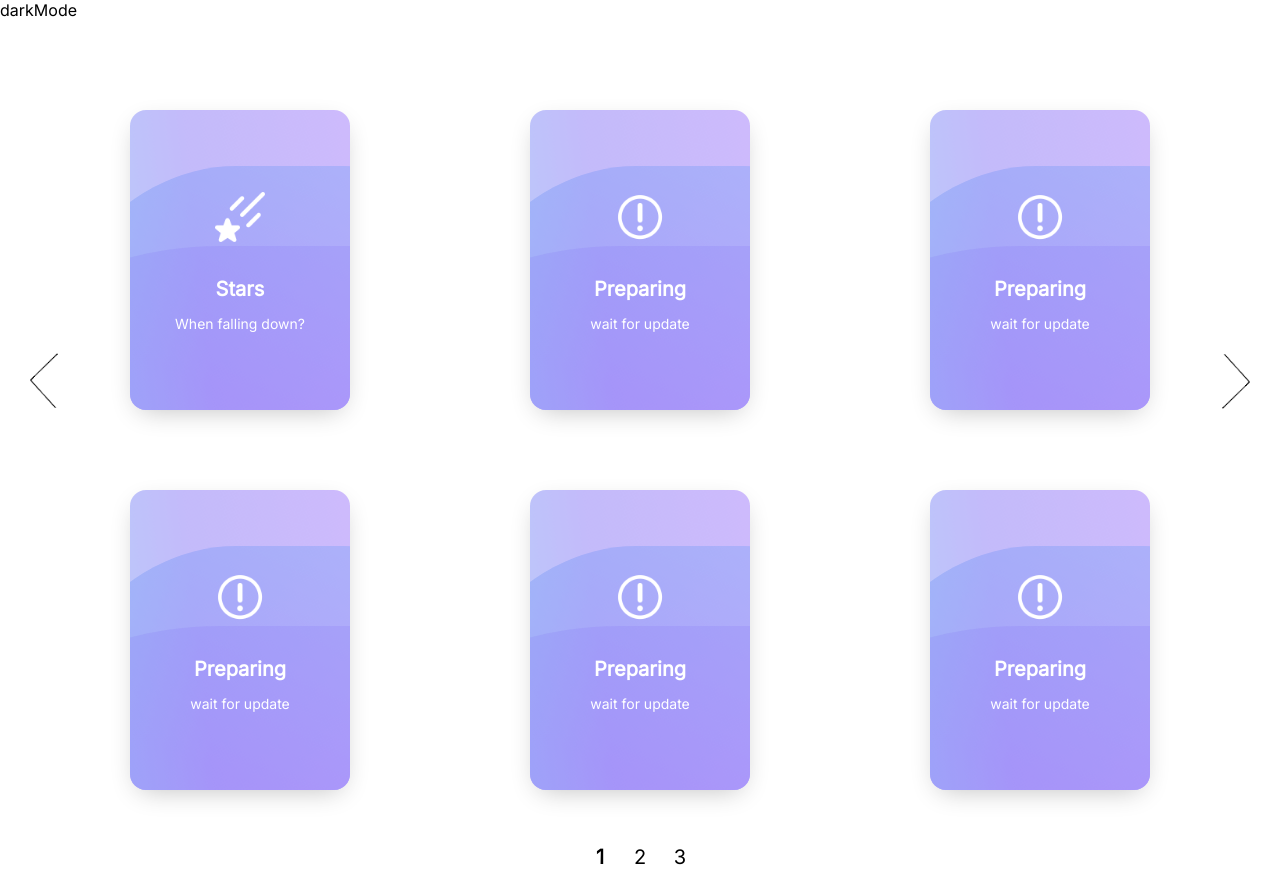
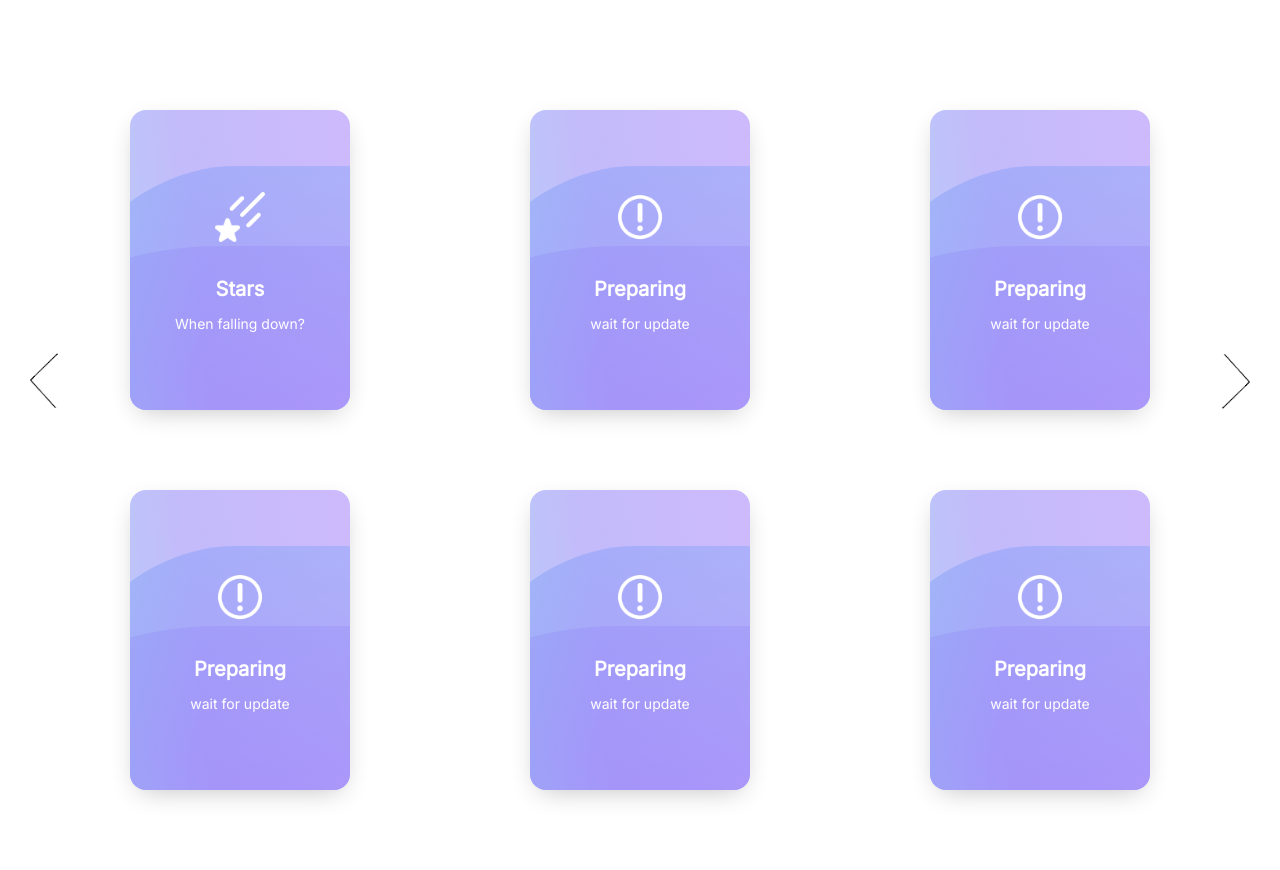
Before and after one commit to BadangGit/PPT-Project, a Vue app in the folder normal/: page / in a window 1280 px wide. Built offline with nearby package versions, Linux system fonts and the light colour scheme.

Commit message:
change darkmode variable
default value -> get vuex value

```diff
--- a/normal/src/store/store.ts
+++ b/normal/src/store/store.ts
@@ -3,7 +3,7 @@ import { createStore } from "vuex";
 const store = createStore({
   state: {
     nowPageNum: 1,
-    IsDarkMode: false,
+    IsDarkMode: true,
   },
   mutations: {
     SHIFT_PAGE(state, value) {
--- a/normal/src/views/mainPage.vue
+++ b/normal/src/views/mainPage.vue
@@ -36,7 +36,7 @@ const simulCategories: Array<Categories> = [
 
 let nowPageSimulCategories: Array<Categories> = [];
 let pageNumCounts: number = 3;
-let nowPageDarkMode = false;
+let nowPageDarkMode = store.state.IsDarkMode;
 let nowPageNum = ref(1);
 let renderCount = ref(0);
 
```
